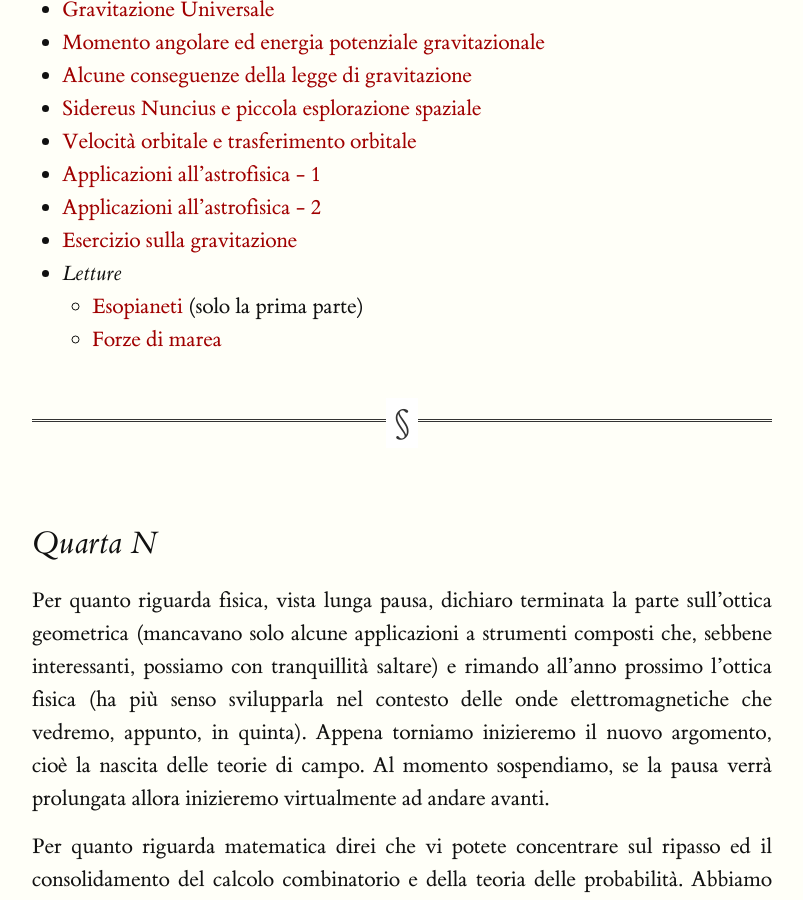
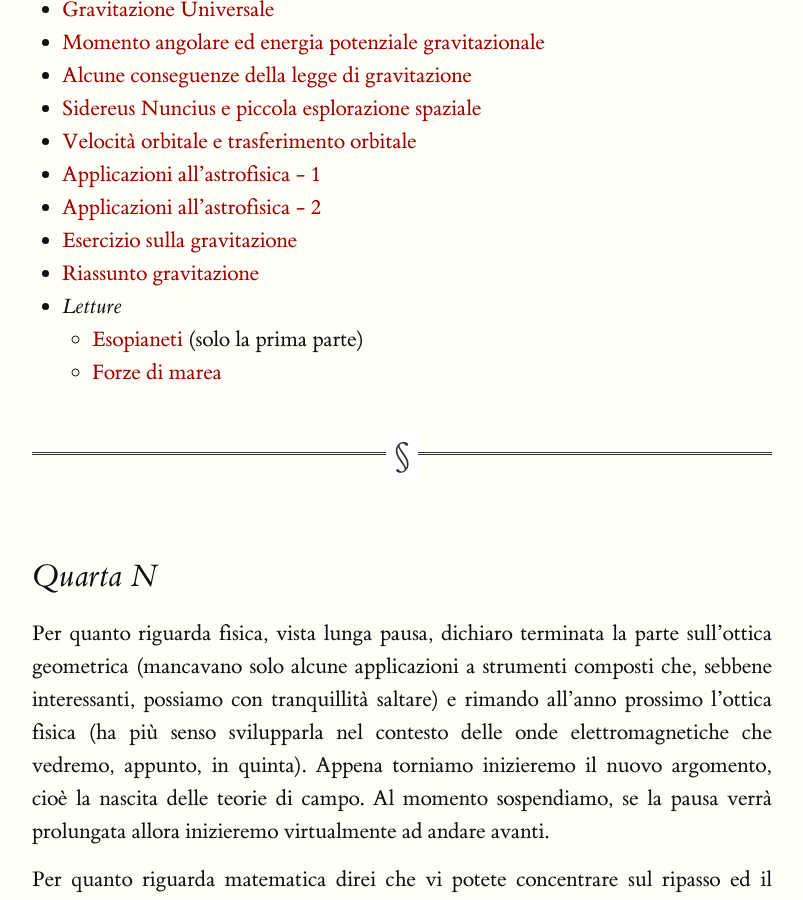
Before and after one commit to orporick/orporick.github.io, a Jekyll site: the page built from esilio.md, in a window 1280 px wide and 900 px high, scrolled down 1805 px. Shown: the whole window, without its empty margins (238-1041 px from the left). Built offline with Jekyll 4.4.1, drawn with Linux system fonts in a browser that asks for light colours; nearby versions of some CDN libraries; formulas are drawn with MathJax 3.

Commit message:
Nuovo post

```diff
--- a/esilio.md
+++ b/esilio.md
@@ -67,6 +67,7 @@ quadrato della distanza dalla terza legge di Keplero
 * [Applicazioni all'astrofisica - 1](https://www.youtube.com/watch?v=1cJIq_NnHho)
 * [Applicazioni all'astrofisica - 2](https://www.youtube.com/watch?v=PlVUShw8J4Q)
 * [Esercizio sulla gravitazione](https://youtu.be/rnptxGje5v4)
+* [Riassunto gravitazione](https://www.youtube.com/watch?v=VTvEdtsDh8k)
 * *Letture*
 	* [Esopianeti](http://orporick.github.io/lettere/2017/02/27/letterauniverso/) (solo la prima parte)
 	* [Forze di marea](http://orporick.github.io/lettere/2018/05/28/lettera-sulle-maree/)
@@ -179,7 +180,6 @@ differenziali, che però taglierò molto. Rimanete con le orecchie dritte.
 
 <br>
 <hr class="style-eight">
-<br>
 
 # Compiti in classe senza classe
 
```
